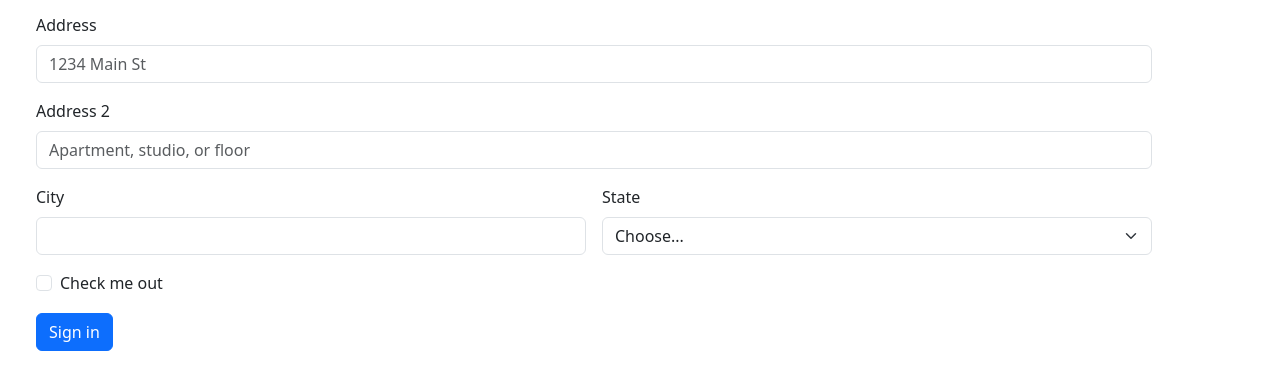
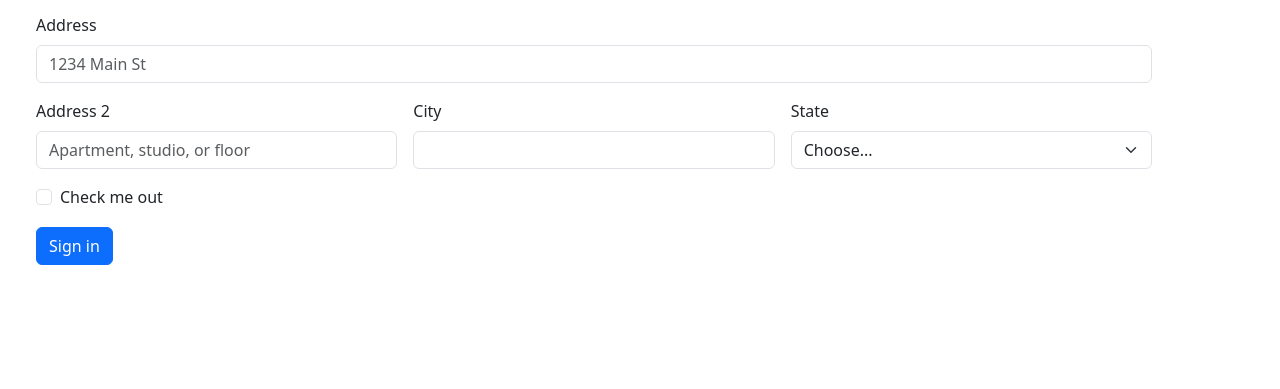
Before and after one commit to saverio-mandarano/html-css-bootstrap-dashboard, a plain HTML site: page pages/nuovolibro.html in a window 1280 px wide. Shown: the part 229-618 px from the top of the page. Drawn offline with nearby package versions, Linux system fonts and the light colour scheme.

Commit message:
modifico spazio occupato dalle colonne

```diff
--- a/pages/nuovolibro.html
+++ b/pages/nuovolibro.html
@@ -101,7 +101,7 @@
               placeholder="1234 Main St"
             />
           </div>
-          <div class="col-12">
+          <div class="col-4">
             <label for="inputAddress2" class="form-label">Address 2</label>
             <input
               type="text"
@@ -110,11 +110,11 @@
               placeholder="Apartment, studio, or floor"
             />
           </div>
-          <div class="col-md-6">
+          <div class="col-md-4">
             <label for="inputCity" class="form-label">City</label>
             <input type="text" class="form-control" id="inputCity" />
           </div>
-          <div class="col-md-6">
+          <div class="col-md-4">
             <label for="inputState" class="form-label">State</label>
             <select id="inputState" class="form-select">
               <option selected>Choose...</option>
```
